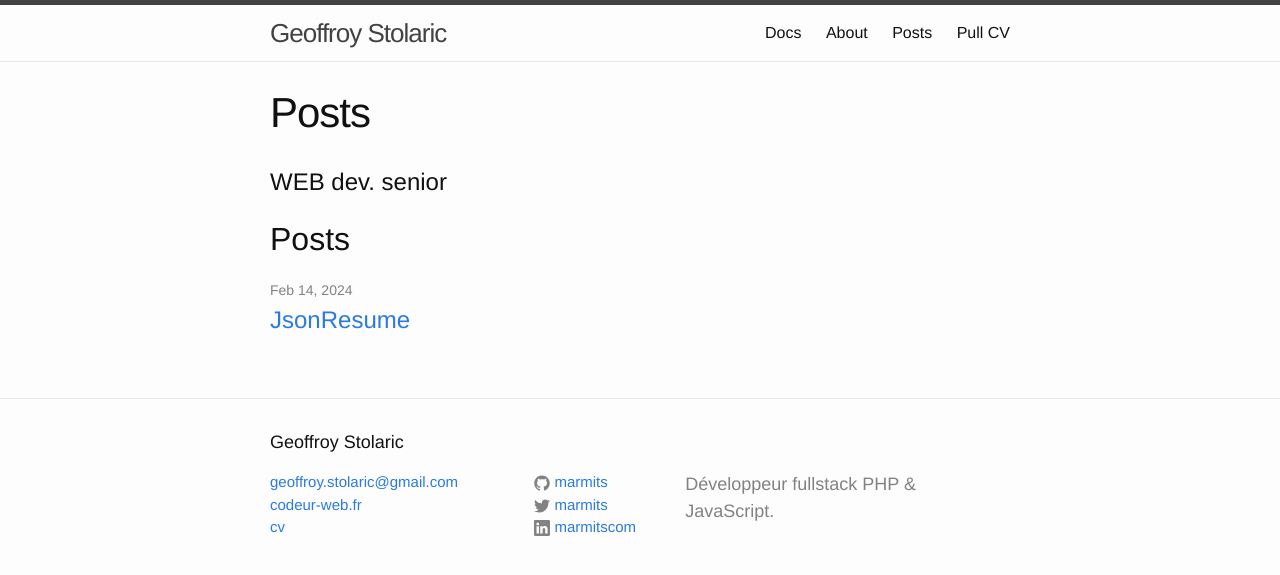
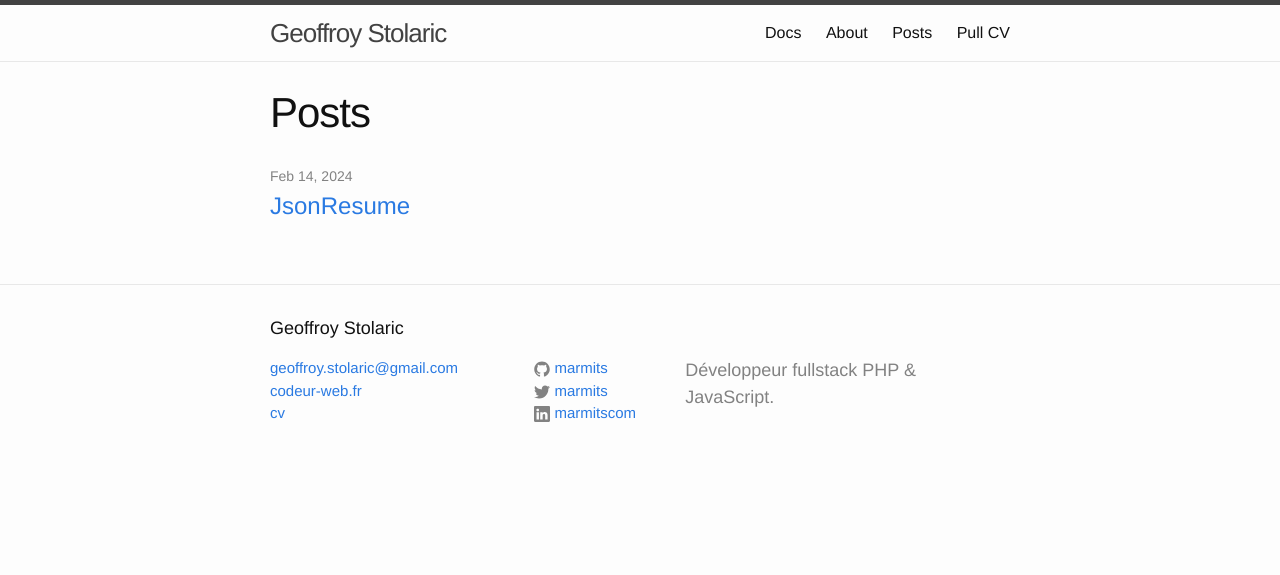
Before and after one commit to marmits/marmits.github.io, a Jekyll site: the page built from post.html, in a window 1280 px wide. Shown: the top 575 px of the page. Built offline with Jekyll 4.4.1, drawn with Linux system fonts in a browser that asks for light colours.

Commit message:
page post

```diff
--- a/post.html
+++ b/post.html
@@ -5,8 +5,6 @@ permalink: /posts/
 ---
 
 
-  <h1>{{ site.titlepage }}</h1>
-  <h2 class="page-heading">Posts</h2>
 
   <ul class="post-list">
     {% for post in site.posts %}
```
